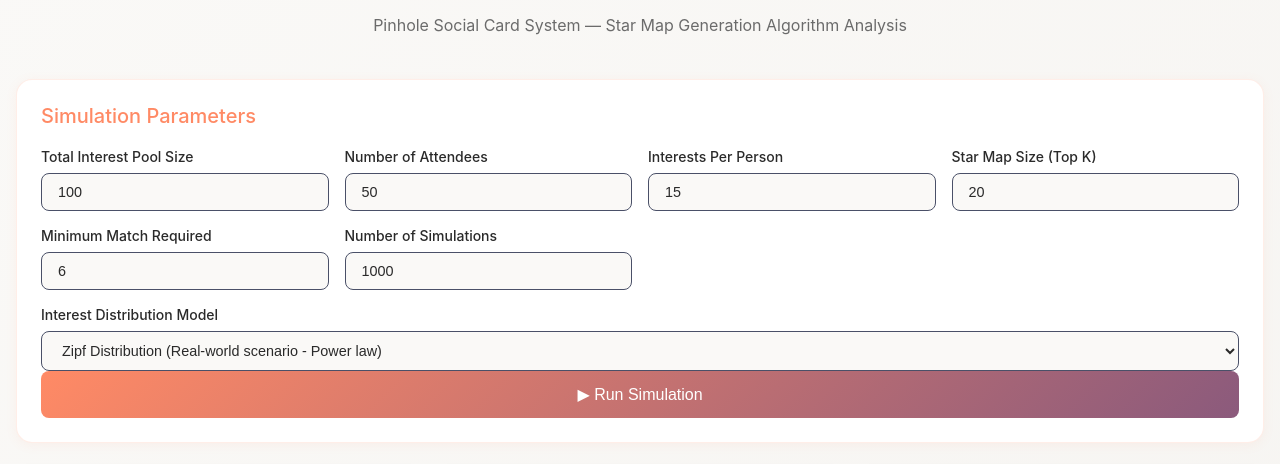
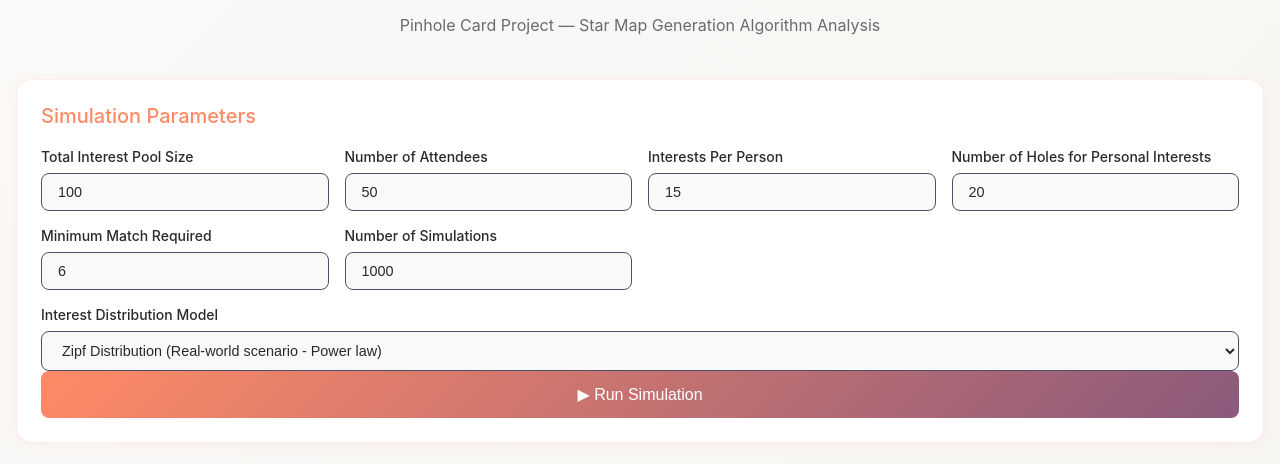
Before and after one commit to amrobot33/pinhole-simulator, a plain HTML site: page index.html in a window 1280 px wide. Shown: the part 84-548 px from the top of the page. Drawn offline with Linux system fonts and the light colour scheme.

Commit message:
Update index.html

```diff
--- a/index.html
+++ b/index.html
@@ -348,7 +348,7 @@
         <div class="header">
             <h1 class="title">✦ Interest Matching Probability Simulator ✦</h1>
             <p class="subtitle">
-                Pinhole Social Card System — Star Map Generation Algorithm Analysis
+                Pinhole Card Project — Star Map Generation Algorithm Analysis
             </p>
         </div>
 
@@ -368,7 +368,7 @@
                     <input type="number" id="interestsPerPerson" value="15">
                 </div>
                 <div class="param-item">
-                    <label>Star Map Size (Top K)</label>
+                    <label>Number of Holes for Personal Interests</label>
                     <input type="number" id="topKForStarMap" value="20">
                 </div>
                 <div class="param-item">
@@ -429,7 +429,7 @@
         </div>
 
         <div class="footer">
-            <p>Pinhole Social Card System © 2025 | Algorithm Research & Development</p>
+            <p>Pinhole Card Project © 2025 | Wu Shenping</p>
         </div>
     </div>
 
```
